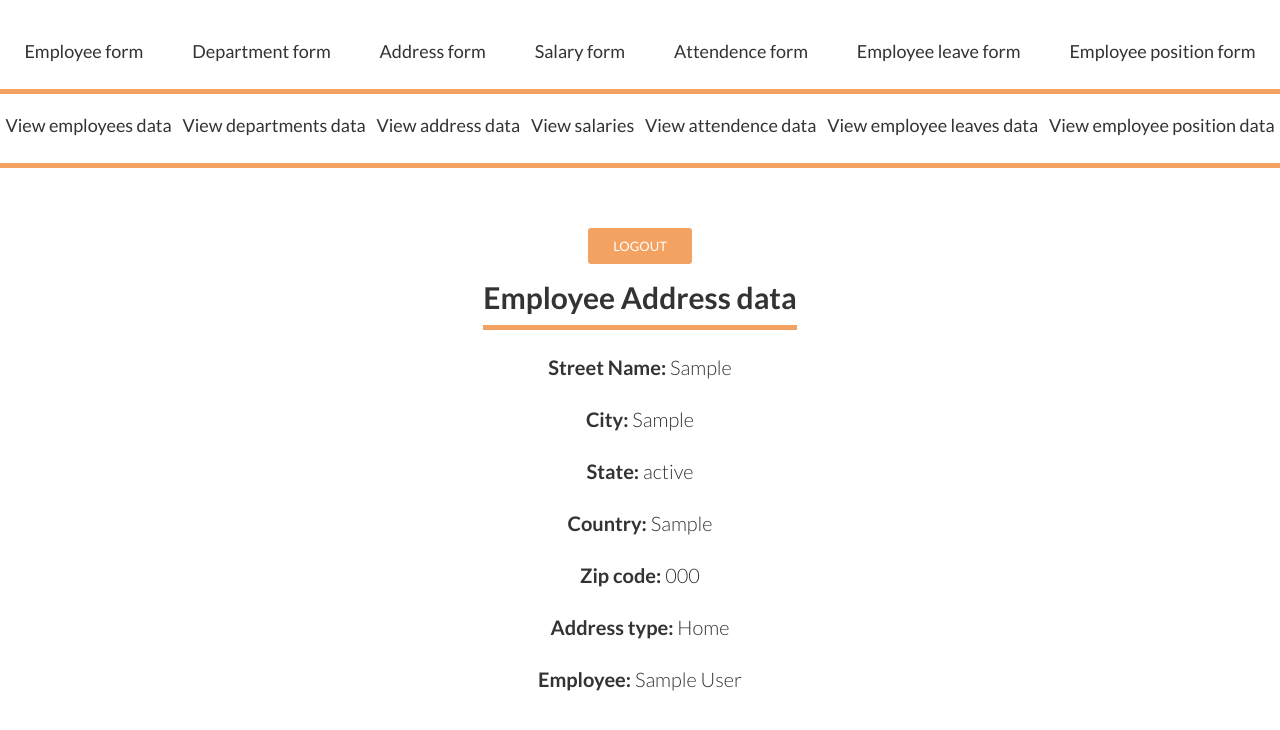
After one commit to msamij/employee-management-system, a Django app: page /address-data/ in a window 1280 px wide. The commit adds this page. Shown: the top 730 px of the page. Run offline with Django 5.2, Linux system fonts and the light colour scheme; tables that the repository leaves empty hold one stand-in row (values such as "Sample post").

Commit message:
feat(dashboard): dashboard for address, salary and attendence data

```diff
--- a/employees/static/data/main.css
+++ b/employees/static/data/main.css
@@ -35,3 +35,8 @@
   height: 150px;
   border-radius: 5px;
 }
+
+.paragraph-info {
+  text-align: center;
+  font-size: 4rem;
+}
--- a/employees/templates/base.html
+++ b/employees/templates/base.html
@@ -22,10 +22,10 @@
 
       <nav class="header-nav">
         <a class="header-nav__link" href="/dashboard/employee-data/?page=1">View employees data</a>
-        <a class="header-nav__link" href="/data/departments/">View departments data</a>
-        <a class="header-nav__link" href="#">View address data</a>
-        <a class="header-nav__link" href="#">View salaries</a>
-        <a class="header-nav__link" href="#">View attendence data</a>
+        <a class="header-nav__link" href="/dashboard/department-data/?page=1">View departments data</a>
+        <a class="header-nav__link" href="/dashboard/address-data/?page=1">View address data</a>
+        <a class="header-nav__link" href="/dashboard/salary-data/?page=1">View salaries</a>
+        <a class="header-nav__link" href="/dashboard/attendence-data/?page=1">View attendence data</a>
         <a class="header-nav__link" href="#">View employee leaves data</a>
         <a class="header-nav__link" href="#">View employee position data</a>
       </nav>
--- /dev/null
+++ b/employees/templates/data/addressData.html
@@ -0,0 +1,35 @@
+{% extends 'base.html' %} {% load static %} {% block extra_css %}
+<link rel="stylesheet" href="{% static 'data/main.css' %}" />
+{% endblock %} {% block content %}
+<div class="text-box">
+  <h1 class="heading-main">Employee Address data</h1>
+</div>
+
+{% if page_obj %} {% with address=page_obj.object_list.0 %}
+<main class="container">
+  <h2 class="container__heading">Street Name: <span>{{ address.street }}</span></h2>
+  <h2 class="container__heading">City: <span>{{ address.city }}</span></h2>
+  <h2 class="container__heading">State: <span>{{ address.state }}</span></h2>
+  <h2 class="container__heading">Country: <span>{{ address.country }}</span></h2>
+  <h2 class="container__heading">Zip code: <span>{{ address.zip_code }}</span></h2>
+  <h2 class="container__heading">Address type: <span>{{ address.address_type }}</span></h2>
+
+  {% if address.employee %}
+  <h2 class="container__heading">
+    Employee: <span>{{ address.employee.first_name }} {{ address.employee.last_name }}</span>
+  </h2>
+  {% else %}
+  <h2 class="container__heading">Employee: <span>Not Assigned</span></h2>
+  {% endif %}
+  <div class="pagination">
+    {% if page_obj.has_previous %}
+    <a class="btn btn-primary btn-primary--orange" href="?page={{ page_obj.previous_page_number }}">Previous</a>
+    {% endif %} {% if page_obj.has_next %}
+    <a class="btn btn-primary btn-primary--orange" href="?page={{ page_obj.next_page_number }}">Next</a>
+    {% endif %}
+  </div>
+</main>
+
+{% endwith %} {% else %}
+<p class="paragraph-info">No Address data available.</p>
+{% endif %} {% endblock %}
--- a/employees/templates/data/employeeData.html
+++ b/employees/templates/data/employeeData.html
@@ -22,7 +22,6 @@
   <h2 class="container__heading">Job title: <span>{{ employee.job_title }}</span></h2>
   <h2 class="container__heading">Status: <span>{{ employee.status }}</span></h2>
   <h2 class="container__heading">Department: <span>{{ employee.department.name }}</span></h2>
-</main>
 
   <div class="pagination">
     {% if page_obj.has_previous %}
@@ -31,6 +30,8 @@
     <a href="?page={{ page_obj.next_page_number }}">Next</a>
     {% endif %}
   </div>
+</main>
+
 {% endwith %} {% else %}
-<p>No employee data available.</p>
+<p class="paragraph-info">No Employee data available.</p>
 {% endif %} {% endblock %}
--- a/employees/templates/employeeForm.html
+++ b/employees/templates/employeeForm.html
@@ -56,6 +56,9 @@
       <label for="department">Department</label>
       <select id="department" name="department">
         <option value="" selected="">--------</option>
+        {% for department in departments %}
+        <option value="{{ department.id }}">{{ department.name }}</option>
+        {% endfor %}
       </select>
     </div>
 
--- a/employees/urls.py
+++ b/employees/urls.py
@@ -3,8 +3,6 @@ from rest_framework.routers import DefaultRouter
 
 from . import api
 from . import views
-from jwtauth import views as jwtauth_views
-
 
 router = DefaultRouter()
 
@@ -33,6 +31,10 @@ urlpatterns = [
 
 
     path('employee-data/', views.employee_data, name='employee-data'),
+    path('department-data/', views.department_data, name='department-data'),
+    path('address-data/', views.address_data, name='address-data'),
+    path('salary-data/', views.salary_data, name='salary-data'),
+    path('attendence-data/', views.attendence_data, name='attendence-data'),
 
     path('api/', include(router.urls)),
 ]
--- a/employees/views.py
+++ b/employees/views.py
@@ -106,7 +106,9 @@ def employee_form(request):
             profile_picture=profile_picture
         )
         return redirect('employee_form')
-    return render(request, 'employeeForm.html')
+
+    departments = Department.objects.all()
+    return render(request, 'employeeForm.html', {'departments': departments})
 
 
 @csrf_protect
@@ -179,7 +181,7 @@ def salary_form(request):
 @login_required(login_url='signup')
 def attendence_form(request):
     if request.method == 'POST':
-        date = request.POST.get('get')
+        date = request.POST.get('date')
         check_in_time = request.POST.get('check_in_time')
         check_out_time = request.POST.get('check_out_time')
         status = request.POST.get('status')
@@ -235,8 +237,44 @@ def position_hierarchy_form(request):
 
 def employee_data(request):
     employee_list = Employee.objects.all().order_by('id')
-    paginator = Paginator(employee_list, 1)  # 1 employee per page
+    paginator = Paginator(employee_list, 1)
     page_number = request.GET.get('page')
     page_obj = paginator.get_page(page_number)
 
     return render(request, 'data/employeeData.html', {'page_obj': page_obj})
+
+
+def department_data(request):
+    department_list = Department.objects.all().order_by('id')
+    paginator = Paginator(department_list, 1)
+    page_number = request.GET.get('page')
+    page_obj = paginator.get_page(page_number)
+
+    return render(request, 'data/departmentData.html', {'page_obj': page_obj})
+
+
+def address_data(request):
+    address_list = Address.objects.all().order_by('id')
+    paginator = Paginator(address_list, 1)
+    page_number = request.GET.get('page')
+    page_obj = paginator.get_page(page_number)
+
+    return render(request, 'data/addressData.html', {'page_obj': page_obj})
+
+
+def salary_data(request):
+    salary_list = Salary.objects.all().order_by('id')
+    paginator = Paginator(salary_list, 1)
+    page_number = request.GET.get('page')
+    page_obj = paginator.get_page(page_number)
+
+    return render(request, 'data/salaryData.html', {'page_obj': page_obj})
+
+
+def attendence_data(request):
+    attendence_list = Attendance.objects.all().order_by('id')
+    paginator = Paginator(attendence_list, 1)
+    page_number = request.GET.get('page')
+    page_obj = paginator.get_page(page_number)
+
+    return render(request, 'data/attendenceData.html', {'page_obj': page_obj})
```
Also changed, not shown: employees/templates/data/attendenceData.html (added, +33 -0 lines), employees/templates/data/departmentData.html (added, +31 -0 lines), employees/templates/data/salaryData.html (added, +30 -0 lines). Lines whose indentation alone changed are shown as unchanged.
